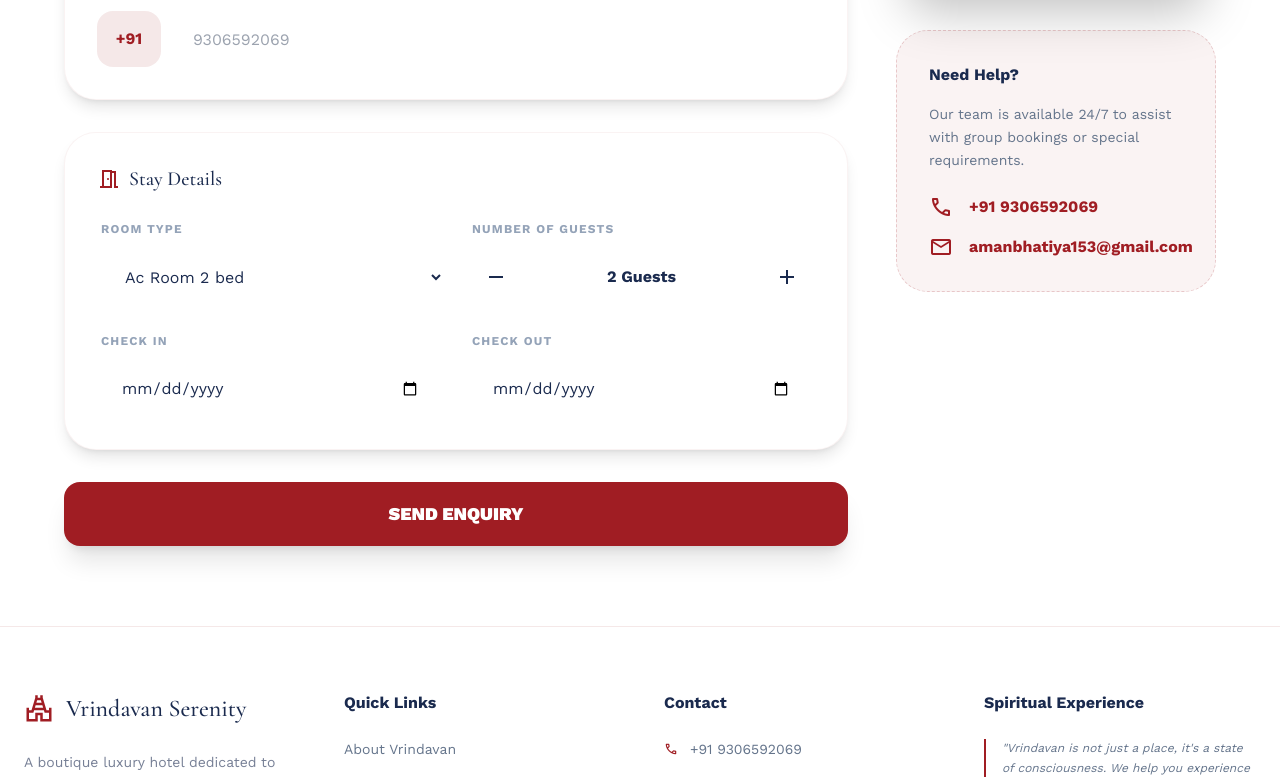
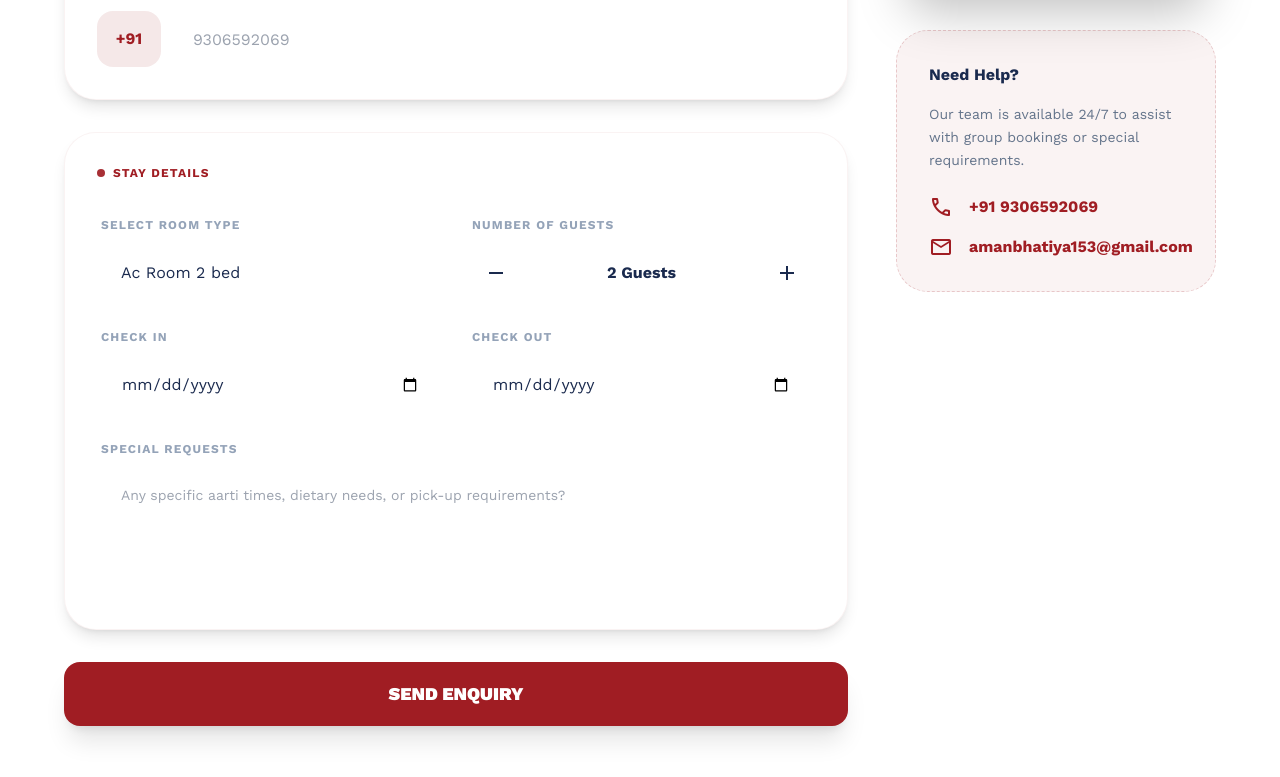
Before and after one commit to sumitkumards07/Iskon, a React (Vite) app: page /enquiry in a window 1280 px wide. Shown: the part 430-1207 px from the top of the page. Built offline with nearby package versions, Linux system fonts and the light colour scheme.

Commit message:
Integrated WhatsApp enquiry flow: redirection with formatted message and special requests field

```diff
--- a/src/pages/Enquiry.tsx
+++ b/src/pages/Enquiry.tsx
@@ -95,15 +95,15 @@ const Enquiry: React.FC = () => {
 
               {/* Booking Details */}
               <section className="bg-white p-8 rounded-[2rem] shadow-lg border border-primary/5">
-                <h3 className="text-xl font-display font-medium mb-6 flex items-center gap-2">
-                  <span className="material-symbols-outlined text-primary font-bold">meeting_room</span>
+                <h3 className="text-primary font-bold tracking-widest text-xs uppercase mb-8 flex items-center gap-2">
+                  <span className="size-2 rounded-full bg-primary animate-pulse" />
                   Stay Details
                 </h3>
                 <div className="grid grid-cols-1 md:grid-cols-2 gap-6">
                   <div className="flex flex-col gap-2">
-                    <label className="text-xs font-bold uppercase tracking-widest text-slate-400 p-1">Room Type</label>
+                    <label className="text-xs font-bold uppercase tracking-widest text-slate-400 p-1">Select Room Type</label>
                     <select
-                      className="w-full h-14 px-6 rounded-2xl bg-background-light border-none focus:ring-2 focus:ring-primary transition-all"
+                      className="w-full h-14 px-6 rounded-2xl bg-background-light border-none focus:ring-2 focus:ring-primary transition-all appearance-none"
                       value={formData.roomType}
                       onChange={(e) => setFormData({...formData, roomType: e.target.value})}
                     >
@@ -148,6 +148,16 @@ const Enquiry: React.FC = () => {
                       className="w-full h-14 px-6 rounded-2xl bg-background-light border-none focus:ring-2 focus:ring-primary transition-all"
                       value={formData.checkOut}
                       onChange={(e) => setFormData({...formData, checkOut: e.target.value})}
+                    />
+                  </div>
+                  <div className="flex flex-col gap-2 md:col-span-2">
+                    <label className="text-xs font-bold uppercase tracking-widest text-slate-400 p-1">Special Requests</label>
+                    <textarea
+                      rows={3}
+                      className="w-full h-32 px-6 py-4 rounded-2xl bg-background-light border-none focus:ring-2 focus:ring-primary transition-all resize-none text-sm"
+                      placeholder="Any specific aarti times, dietary needs, or pick-up requirements?"
+                      value={formData.requests}
+                      onChange={(e) => setFormData({...formData, requests: e.target.value})}
                     />
                   </div>
                 </div>
```
